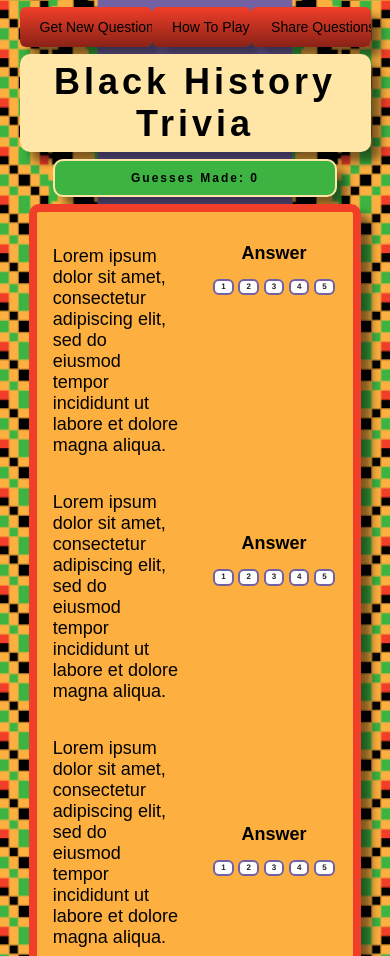
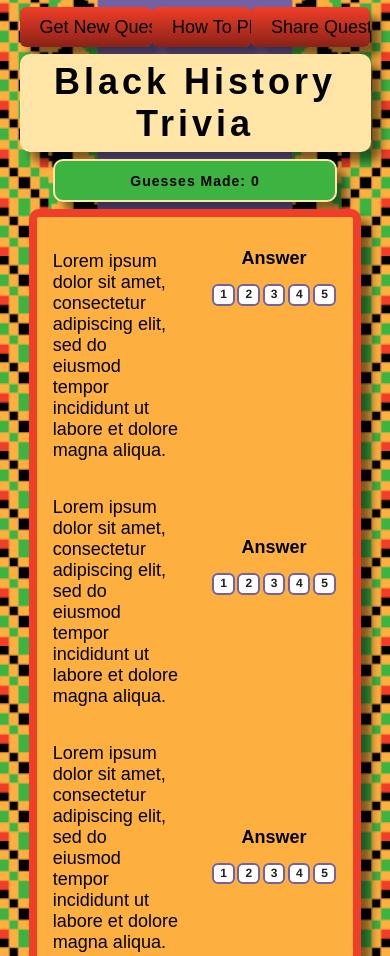
Before and after one commit to jamalcwoods/bht, a plain HTML site: page index.html in a window 390 px wide. Shown: the top 956 px of the page. Drawn offline with Linux system fonts and the light colour scheme; no server answers; a web font is replaced by a local one.

Commit message:
Styling changes

```diff
--- a/css/style.css
+++ b/css/style.css
@@ -50,6 +50,7 @@ p {
     height: 40px;
     line-height: 40px;
     outline: 0;
+    color: black;
     overflow: hidden;
     padding: 0 20px;
     pointer-events: auto;
@@ -173,7 +174,7 @@ p {
 
 #statusBox h2 {
     font-size: 28px;
-    letter-spacing: 4px;
+    letter-spacing: 2px;
     text-align: center;
     font-family: 'Sofia Sans Extra Condensed', sans-serif;
 }
@@ -192,8 +193,8 @@ p {
     }
 
     #statusBox h2 {
-        font-size: 12px;
-        letter-spacing: 2px;
+        font-size: 14px;
+        letter-spacing: 1px;
         text-align: center;
         font-family: 'Sofia Sans Extra Condensed', sans-serif;
     }
@@ -232,7 +233,7 @@ p {
       white-space: nowrap;
       border: 0;
       transition: box-shadow .2s;
-      font-size: 14px;
+      font-size: 18px;
       font-family: 'Sofia Sans Extra Condensed', sans-serif;
 
     }
@@ -246,7 +247,7 @@ p {
       box-sizing: border-box;
       color: #212121;
       font-family: Circular,Helvetica,sans-serif;
-      font-size: 8px;
+      font-size: 12px;
       font-weight: 700;
       letter-spacing: -.01em;
       line-height: 1.3;
```
